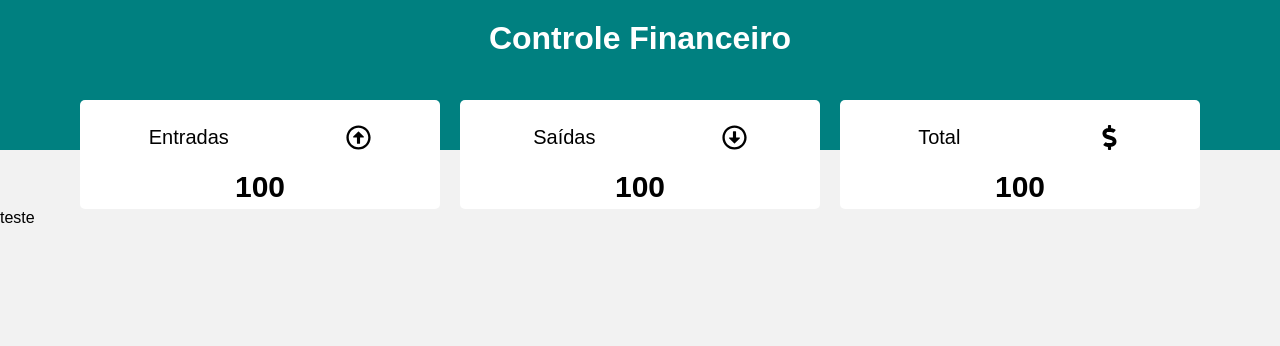
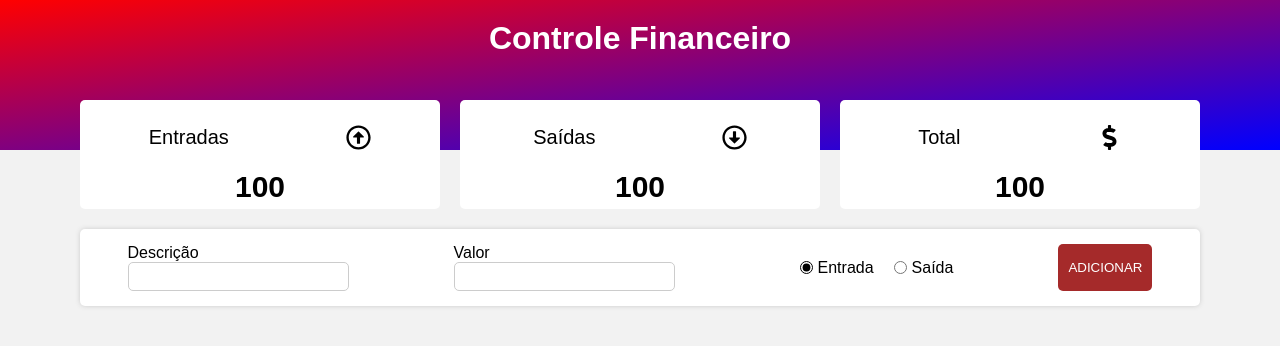
Before and after one commit to JeandeAndradeNeves/REACTJS-Controle-de-Financas, a React (Create React App) app: page / in a window 1280 px wide. Shown: the top 346 px of the page. Built offline with nearby package versions, Linux system fonts and the light colour scheme; a web font is replaced by a local one.

Commit message:
componente form

```diff
--- a/src/App.js
+++ b/src/App.js
@@ -1,4 +1,4 @@
-import React from "react";
+import React, {useState,useEffect} from "react";
 import Header from "./components/Header";
 import Resume from "./components/Resume";
 import Globalstyle from "./styles/global";
--- a/src/components/Form/index.js
+++ b/src/components/Form/index.js
@@ -1,11 +1,55 @@
-import React,{useState} from "react";
+import React, { useState } from "react";
 import * as C from "./styles";
 
 const Form = () => {
+  const [desc, setDesc] = useState("");
+  const [amount, setAmount] = useState("");
+  const [isExpense, setExpense] = useState(false);
 
-
-return (<div>teste</div>
-
+  const handleSave = () => {
+    if (!desc || !amount) {
+      alert("Informe a descrição e o valor!");
+      return;
+    } else if (amount < 1) {
+      alert("O valor tem que ser positivo!");
+      return;
+  }
+};
+  return (
+    <>
+      <C.Container>
+        <C.InputContent>
+          <C.Label>Descrição</C.Label>
+          <C.Input value={desc} onChange={(e) => setDesc(e.target.value)} />
+        </C.InputContent>
+        <C.InputContent>
+          <C.Label>Valor</C.Label>
+          <C.Input
+            value={amount}
+            type="number"
+            onChange={(e) => setAmount(e.target.value)}
+          />
+        </C.InputContent>
+        <C.RadioGroup>
+          <C.Input
+            type="radio"
+            id="rIncome"
+            defaultChecked
+            name="group1"
+            onChange={() => setExpense(!isExpense)}
+          />
+          <C.Label htmlFor="rIncome">Entrada</C.Label>
+          <C.Input
+            type="radio"
+            id="rExpenses"
+            name="group1"
+            onChange={() => setExpense(!isExpense)}
+          />
+          <C.Label htmlFor="rExpenses">Saída</C.Label>
+        </C.RadioGroup>
+        <C.Button onClick={handleSave}>ADICIONAR</C.Button>
+      </C.Container>
+    </>
   );
 };
 
--- a/src/components/Form/styles.js
+++ b/src/components/Form/styles.js
@@ -48,5 +48,5 @@
   border-radius: 5px;
   cursor: pointer;
   color: white;
-  background-color: teal;
+  background-color: brown;
 `;
--- a/src/components/Header/styles.js
+++ b/src/components/Header/styles.js
@@ -3,12 +3,12 @@
 export const Container = styled.div`
   height:150px;
   text-align:center;
-  background: teal;
+  background-image: linear-gradient(to bottom right, red , blue);
 `;
 
 export const Header = styled.h1``;
 
 export const Title = styled.div`
   padding-top:20px;
-  color:#fff;
+  color:white;
 `;
```
